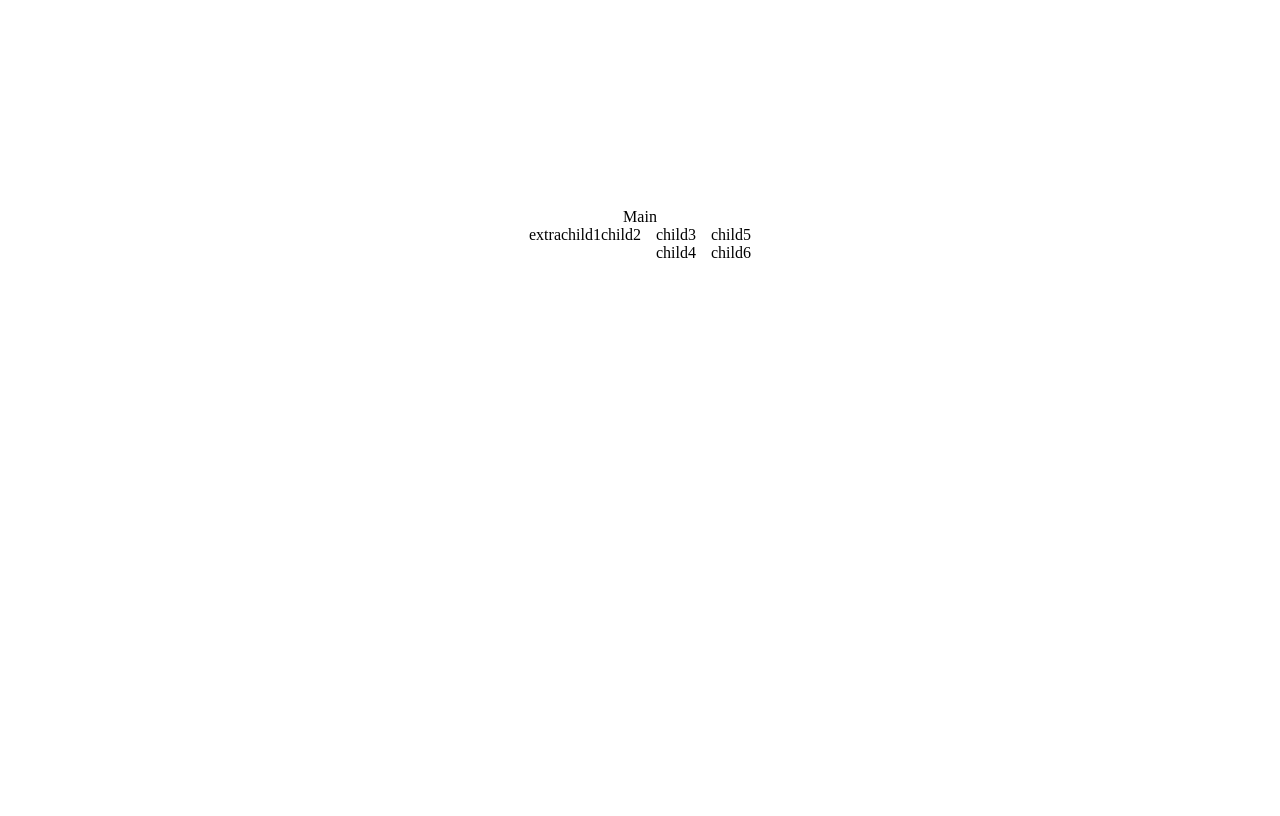
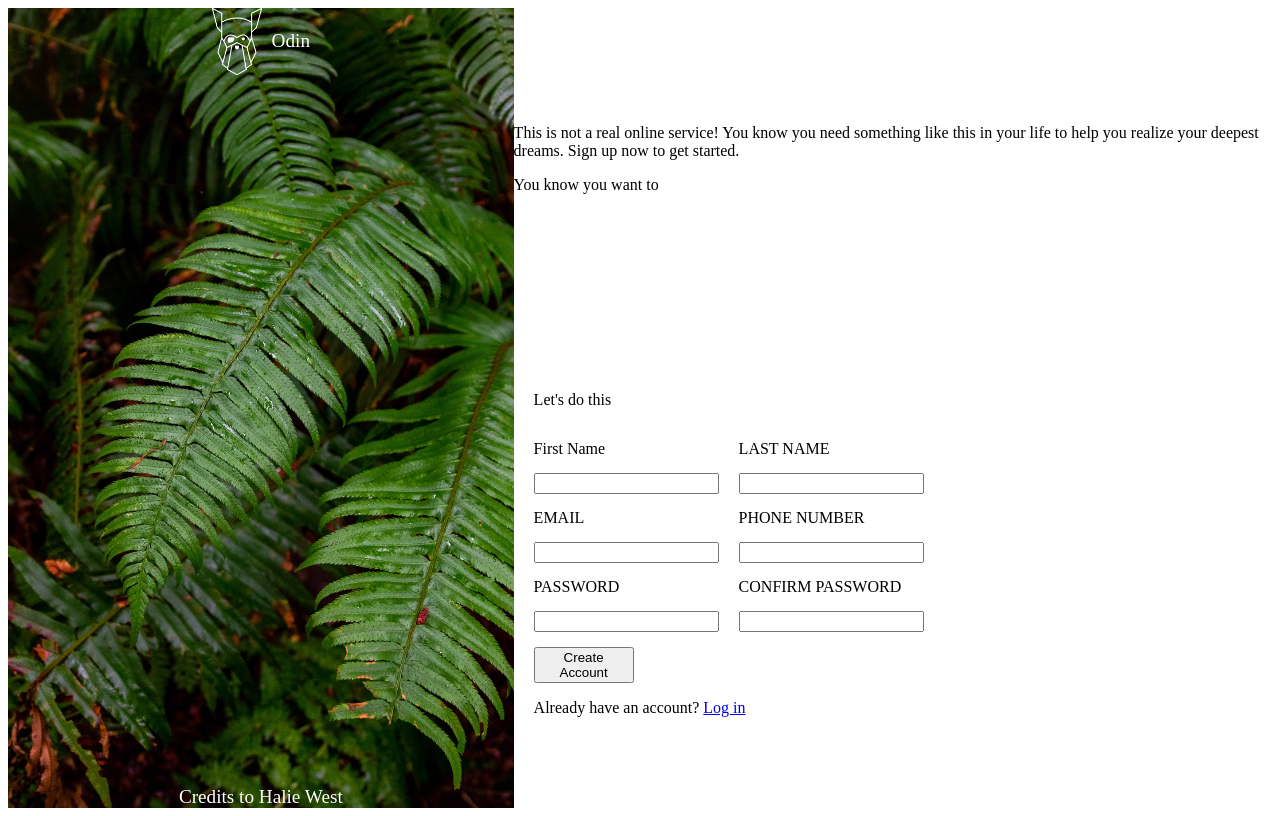
Before and after one commit to Chaostradamus/ChaodinSon, a plain HTML site: page signup_form/index.html in a window 1280 px wide. Drawn offline with Linux system fonts and the light colour scheme.

Commit message:
sign up form done

```diff
--- a/signup_form/index.html
+++ b/signup_form/index.html
@@ -4,24 +4,55 @@
     <meta charset="UTF-8" />
     <meta name="viewport" content="width=device-width, initial-scale=1.0" />
     <title>Document</title>
-    <link rel="stylesheet" href="styles.css" />
+    <link rel="stylesheet" href="styles.css">
 </head>
 <body>
     <div class="container">
-      Main
-      <div class="parent-holder">
-        <div class="p1">
-          <div>extra</div>
-          <div>child1</div>
-          <div>child2</div>
+        <!-- left side -->
+        <div class="left">
+            <div class="logo-container">
+                <img src="./assets/odin-lined.png" alt="The odin project logo">
+                <span class="odin-logo">Odin</span>
             </div>
-        <div class="p2">
-          <div>child3</div>
-          <div>child4</div>
+            <span class="credits">Credits to Halie West</span>
         </div>
-        <div class="p3">
-          <div>child5</div>
-          <div>child6</div>
+
+        <!-- right side -->
+        <div class="right-container">
+            <div class="call-to-action">
+                <p>
+                    This is not a real online service! You know you need something like
+                    this in your life to help you realize your deepest dreams. Sign up now
+                    to get started.
+                </p>
+                <p>You know you want to</p>
+            </div>
+
+
+            <div class="inputs">
+                <p class="form-header">Let's do this</p>
+                <div class="input-container">
+                    <div class="left-forms">
+                        <label for="first-name">First Name</label>
+                        <input type="text" id="first-name" name="first-name" required>
+                        <label for="email">EMAIL</label>
+                        <input type="email" name="email" id="email" required>
+                        <label for="password">PASSWORD</label>
+                        <input type="password" name="password" id="password" required minlength="8" maxlength="30">
+                    </div>
+                    <div class="right-forms">
+                        <label for="last-name">LAST NAME</label>
+                        <input type="text" name="last-name" id="last-name" required>
+                        <label for="phone-number">PHONE NUMBER</label>
+                        <input type="tel" name="phone-number" id="phone-number" required>
+                        <label for="confirm-password">CONFIRM PASSWORD</label>
+                        <input type="password" name="confirm-password" id="confirm-password" required minlength="8" maxlength="30">
+                    </div>
+                </div>
+                <div class="footer">
+                    <button class="create-button">Create Account</button>
+                    <p>Already have an account? <a href="#">Log in</a></p>
+                </div>
             </div>
         </div>
     </div>
--- a/signup_form/styles.css
+++ b/signup_form/styles.css
@@ -1,23 +1,87 @@
 .container {
   display: flex;
-  flex-direction: column;
-  justify-content: center;
-  align-items: center;
-  padding-top: 200px;
+  height: 100vh;
 }
 
-.parent-holder {
+.left {
+  flex: 1;
+  background-image: url("assets/forest.png");
+  background-size: cover;
+  flex-basis: 30%;
   display: flex;
-  gap: 15px;
-
+  flex-direction: column;
+  align-items: center;
+  justify-content: center;
+  text-align: center;
 }
 
-.p1 {
+.logo-container {
   display: flex;
+  align-items: center; /* Center items vertically within this container */
+  justify-content: center; /* Center items horizontally within this container */
 }
 
-.p2 , .p3{
+.left img {
+  max-width: 50px; /* Adjust size as needed */
+  margin-right: 10px; /* Space between the image and the text */
+}
+
+.odin-logo {
+  color: white; /* Adjust color as needed */
+  font-size: 1.2em; /* Adjust as needed */
+}
+
+.credits {
+  color: white; /* Adjust color as needed */
+  font-size: 1.2em; /* Adjust as needed */
+  margin-top: auto; /* Push the credits element down by taking all available space above it */
+}
+
+.right-container {
   display: flex;
   flex-direction: column;
-  align-self: flex-end;
+  flex-basis: 60%;
 }
+
+.call-to-action {
+  padding-top: 100px;
+  padding-bottom: 150px;
+}
+
+.inputs {
+  display: flex;
+  flex-direction: column;
+  padding-left: 20px;
+  /* gap: 20px */
+}
+
+.form-header {
+  padding-top: 15px;
+  padding-bottom: 15px;
+}
+
+.input-container {
+  display: flex;
+  gap: 20px;
+}
+
+.left-forms {
+  display: flex;
+  flex-direction: column;
+  gap: 15px;
+}
+.right-forms {
+  display: flex;
+  flex-direction: column;
+  gap: 15px;
+}
+
+.footer {
+  display: flex;
+  padding-top: 15px;
+  flex-direction: column;
+}
+
+button {
+  width: 100px;
+}
```
Lines whose indentation alone changed are shown as unchanged.
